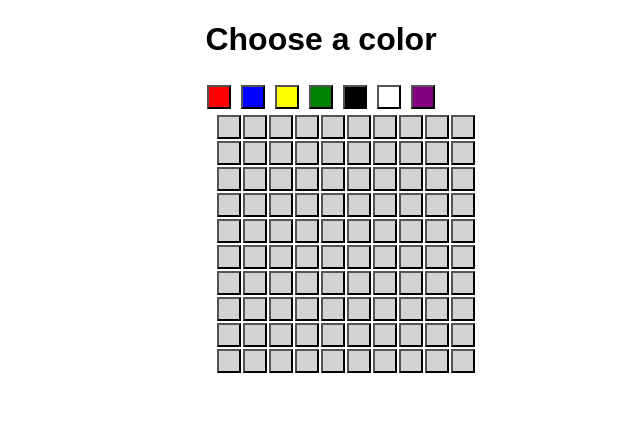
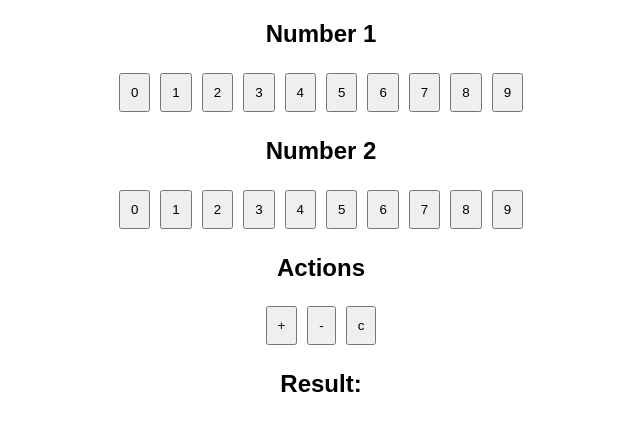
Before and after one commit to OmarMWarraich/react-code-challenges, a React (Create React App) app: page / in a window 1280 px wide. Shown: the top 430 px of the page, without its empty margins (319-959 px from the left). Built offline with nearby package versions, Linux system fonts and the light colour scheme.

Commit message:
feat: Simple Calculator- Starter Code

```diff
--- /dev/null
+++ b/src/09-simple-calculator/SimpleCalculator.js
@@ -0,0 +1,33 @@
+const initialState = {}
+
+function reducer (state, action) {}
+
+export default function SimpleCalculator () {
+  const numbers = [0, 1, 2, 3, 4, 5, 6, 7, 8, 9]
+
+  return (
+    <div>
+      <div>
+        <h2>Number 1</h2>
+        {numbers.map(number => (
+          <button key={number}>
+            {number}
+          </button>))}
+      </div>
+      <div>
+        <h2>Number 2</h2>
+        {numbers.map(number => (
+          <button key={number}>
+            {number}
+          </button>))}
+      </div>
+      <div>
+        <h2>Actions</h2>
+        <button>+</button>
+        <button>-</button>
+        <button>c</button>
+      </div>
+      <div><h2>Result:</h2></div>
+    </div>
+  )
+}
--- a/src/App.js
+++ b/src/App.js
@@ -1,10 +1,10 @@
 import './App.css'
-import PixelArt from './08-pixel-art/PixelArt'
+import SimpleCalculator from './09-simple-calculator/SimpleCalculator'
 
 function App () {
   return (
     <div className='App'>
-      <PixelArt />
+      <SimpleCalculator />
     </div>
   )
 }
```
